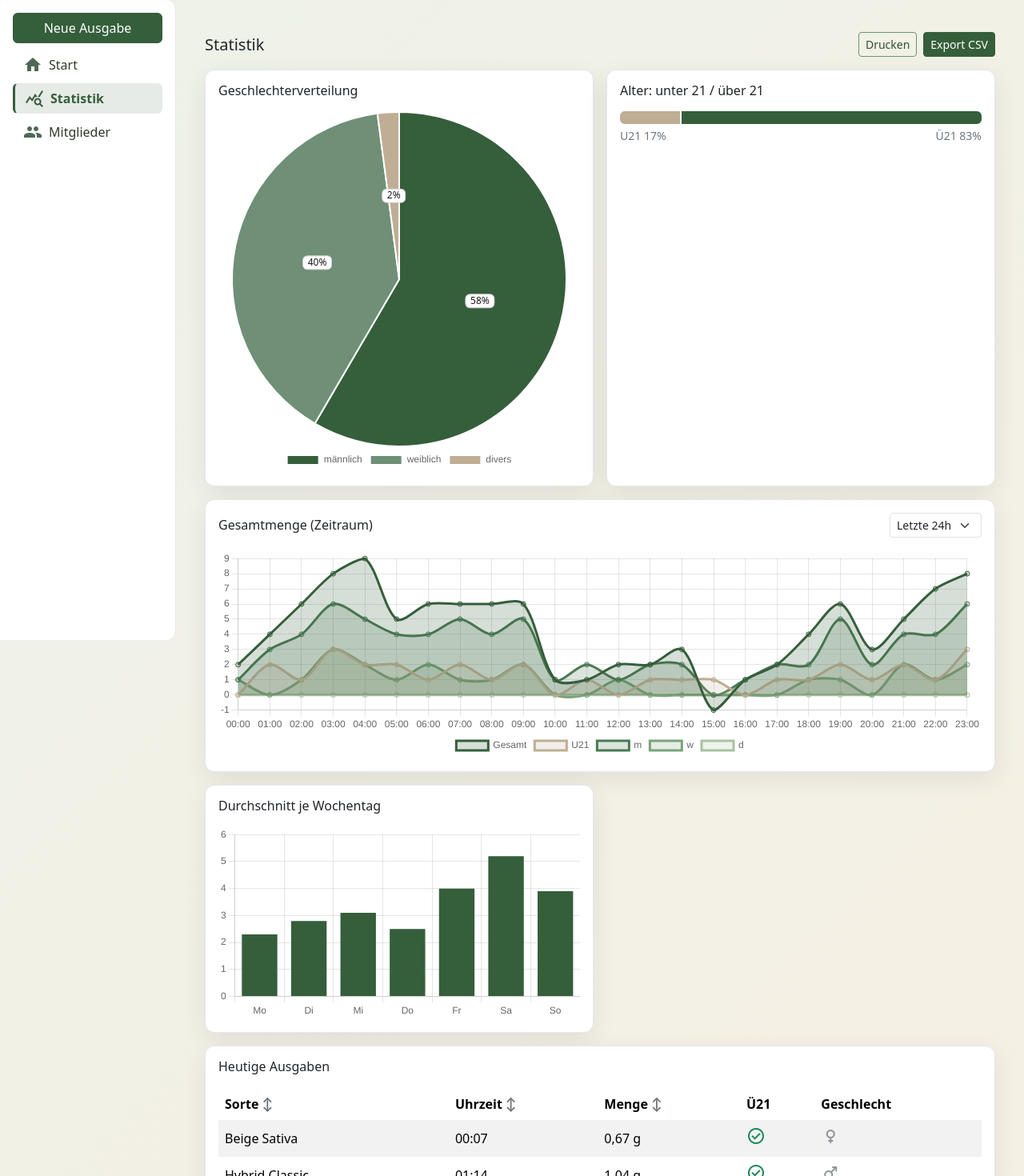
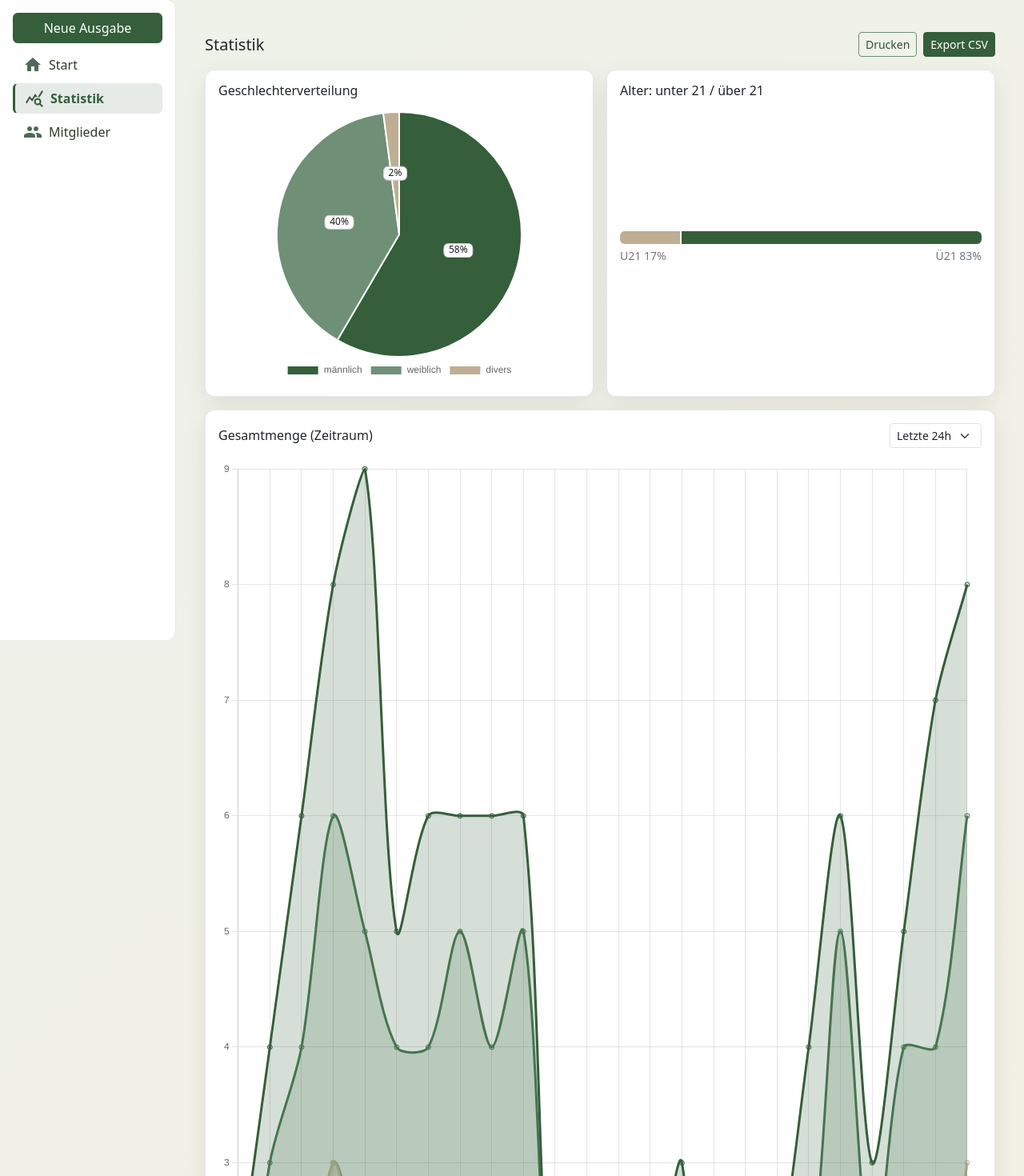
Before and after one commit to BlackHawk1912/CSC-Verwaltung, a React (Vite) app: page / in a window 1280 px wide. Shown: the top 1470 px of the page at 80% size. Built offline with nearby package versions, Linux system fonts and the light colour scheme.

Commit message:
Rework grid layout

```diff
--- a/src/components/charts/bar-chart.tsx
+++ b/src/components/charts/bar-chart.tsx
@@ -26,6 +26,7 @@ export const BarChart: React.FC<BarChartProps> = ({ labels, values, color }) =>
       },
       options: {
         responsive: true,
+        maintainAspectRatio: false,
         plugins: { legend: { display: false } },
         scales: { y: { beginAtZero: true } },
       },
@@ -33,5 +34,5 @@ export const BarChart: React.FC<BarChartProps> = ({ labels, values, color }) =>
     return () => chart.destroy()
   }, [labels, values, color])
 
-  return <canvas ref={ref} height={160} />
+  return <canvas ref={ref} style={{ height: '100%', width: '100%' }} />
 }
--- a/src/components/charts/pie-chart.tsx
+++ b/src/components/charts/pie-chart.tsx
@@ -84,6 +84,7 @@ export const PieChart: React.FC<PieChartProps> = ({ labels, values, colors }) =>
       },
       options: {
         responsive: true,
+        maintainAspectRatio: false,
         plugins: {
           legend: { position: 'bottom' },
         },
@@ -93,5 +94,5 @@ export const PieChart: React.FC<PieChartProps> = ({ labels, values, colors }) =>
     return () => chart.destroy()
   }, [labels, values, colors])
 
-  return <canvas ref={ref} height={160} />
+  return <canvas ref={ref} style={{ height: '100%', width: '100%' }} />
 }
--- a/src/pages/statistik-page.tsx
+++ b/src/pages/statistik-page.tsx
@@ -216,14 +216,17 @@ export const StatistikPage: React.FC = () => {
       </div>
 
       <div className="stats-grid">
-        <div className="glass-panel p-3 h-100">
+        <div className="glass-panel p-3 h-100" style={{ display: 'flex', flexDirection: 'column' }}>
           <h6 className="mb-3">Geschlechterverteilung</h6>
+          <div style={{ flex: 1, minHeight: 160 }}>
             <PieChart labels={pieLabels as unknown as string[]} values={pieValues} colors={pieColors as unknown as string[]} />
           </div>
+        </div>
 
-        <div className="glass-panel p-3 h-100">
+        <div className="glass-panel p-3 h-100" style={{ display: 'flex', flexDirection: 'column' }}>
           <h6 className="mb-3">Alter: unter 21 / über 21</h6>
-          <div className="progress" role="progressbar" aria-label="U21/Ü21">
+          <div style={{ flex: 1, display: 'flex', flexDirection: 'column', justifyContent: 'center' }}>
+            <div className="progress w-100" role="progressbar" aria-label="U21/Ü21">
               <div className="progress-bar separator-right" style={{ width: `${over21.noPct}%`, backgroundColor: beigeDark }} />
               <div className="progress-bar" style={{ width: `${over21.yesPct}%`, backgroundColor: moss }} />
             </div>
@@ -232,8 +235,9 @@ export const StatistikPage: React.FC = () => {
               <span>Ü21 {over21.yesPct}%</span>
             </div>
           </div>
+        </div>
 
-        <div className="glass-panel p-3 span-2">
+        <div className="glass-panel p-3 span-2" style={{ display: 'flex', flexDirection: 'column' }}>
           <div className="d-flex justify-content-between align-items-center mb-3">
             <h6 className="mb-0">Gesamtmenge (Zeitraum)</h6>
             <select
@@ -246,14 +250,16 @@ export const StatistikPage: React.FC = () => {
               <option value="4w">4 Wochen</option>
             </select>
           </div>
-          <div style={{ height: 260, minHeight: 200, maxHeight: 320 }}>
+          <div style={{ flex: 1, minHeight: 200 }}>
             <LineChart labels={lineData.labels} datasets={lineDatasets as unknown as { label: string; data: number[]; color: string }[]} />
           </div>
         </div>
 
-        <div className="glass-panel p-3 h-100">
+        <div className="glass-panel p-3 h-100" style={{ display: 'flex', flexDirection: 'column' }}>
           <h6 className="mb-3">Durchschnitt je Wochentag</h6>
+          <div style={{ flex: 1, minHeight: 160 }}>
             <BarChart labels={weekdays as unknown as string[]} values={weekdayAverages} color={moss} />
+          </div>
         </div>
 
         <div className="glass-panel p-3 span-2">
```
Also changed, not shown: 1 other file (tests, documents, lock files or other folders). Lines whose indentation alone changed are shown as unchanged.
